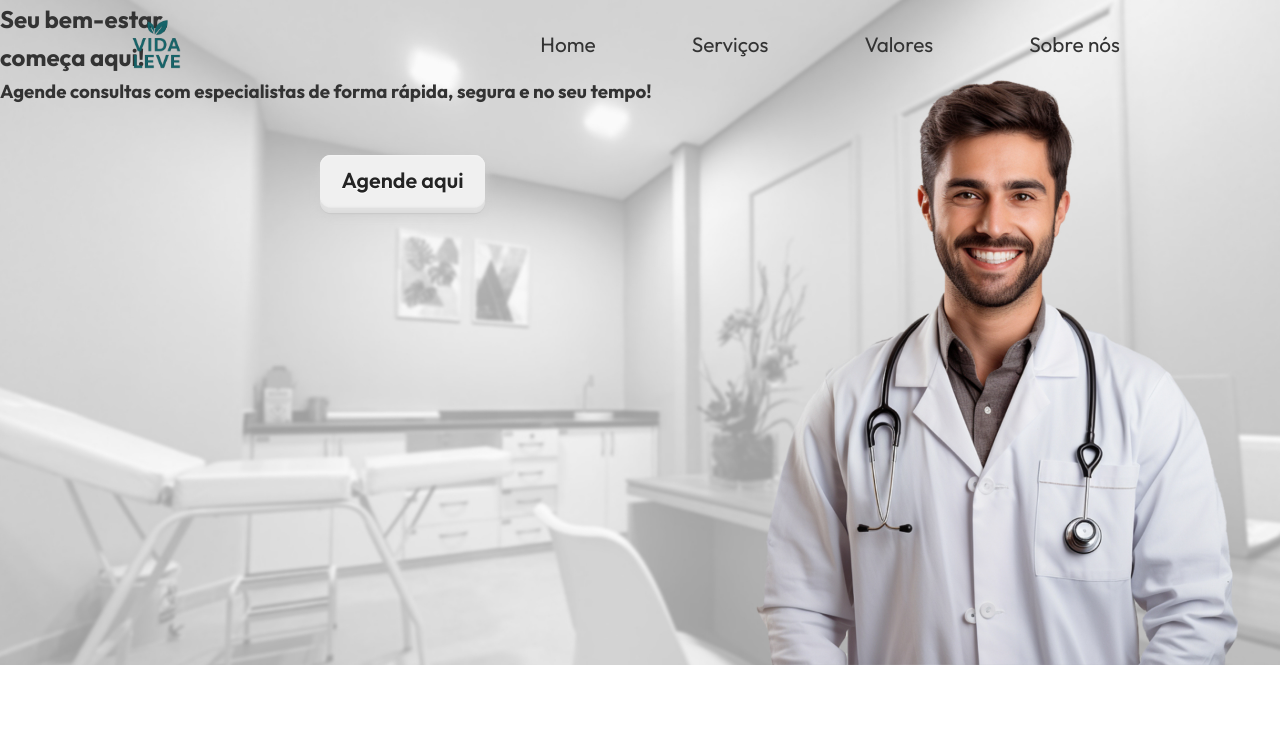
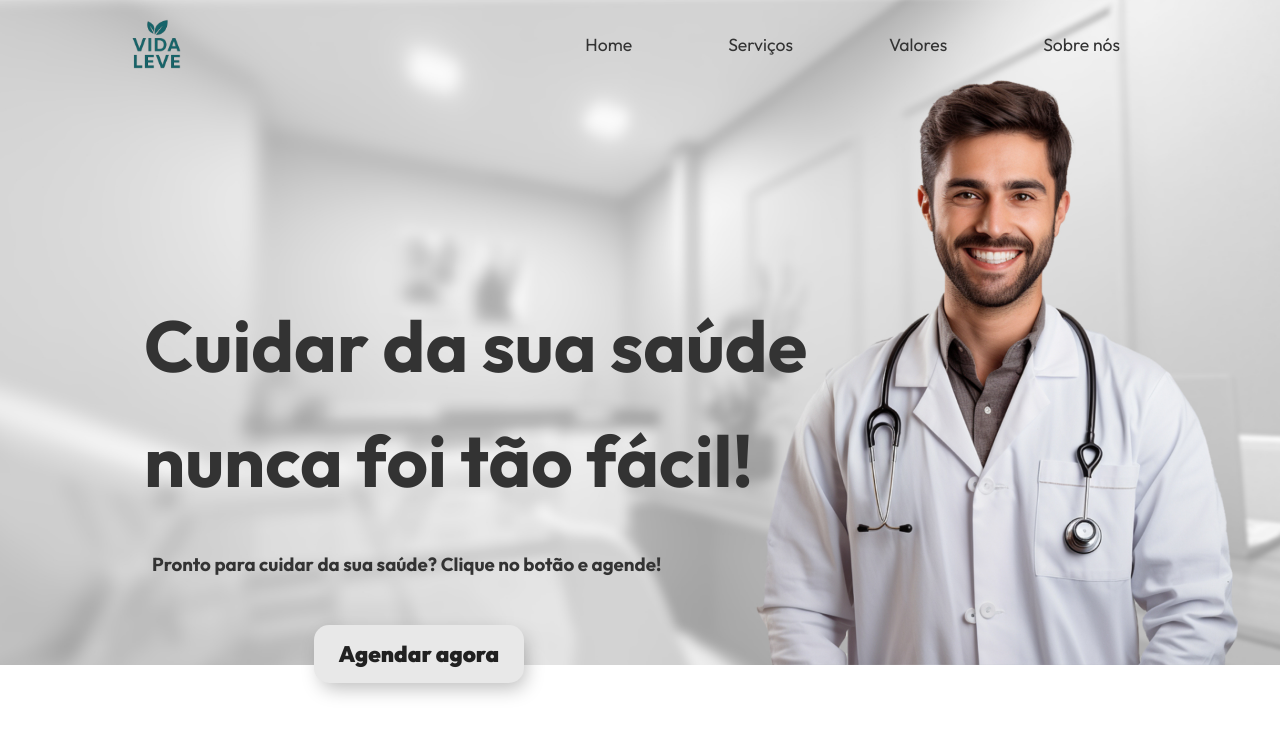
Before and after one commit to IKhacker69/PROJETO-PESSOAL, a Flask app: page /home in a window 1280 px wide. Shown: the top 735 px of the page. Run offline with Flask 3, Linux system fonts and the light colour scheme.

Commit message:
98% page home

```diff
--- a/static/style.css
+++ b/static/style.css
@@ -12,31 +12,48 @@ body {
 
 /*BOTÃO AGENDA CONSULTA*/
 button {
-  font: inherit;
-  background-color: #f0f0f0;
-  border: 0;
-  color: #242424;
-  border-radius: 0.5em;
-  font-size: 1.35rem;
-  padding: 0.375em 1em;
-  font-weight: 600;
-  text-shadow: 0 0.0625em 0 #fff;
-  box-shadow: inset 0 0.0625em 0 0 #f4f4f4, 0 0.0625em 0 0 #efefef,
-              0 0.125em 0 0 #ececec, 0 0.25em 0 0 #e0e0e0, 0 0.3125em 0 0 #dedede,
-              0 0.375em 0 0 #dcdcdc, 0 0.425em 0 0 #cacaca, 0 0.425em 0.5em 0 #cecece;
-  transition: 0.15s ease;
-  cursor: pointer;
-  display: flex;
-  margin-left: 20rem;
-  margin-top: 3rem;
+  padding: 15px 25px;
+  border: unset;
+  border-radius: 15px;
+  color: #212121;
+  z-index: 1;
+  background: #e8e8e8;
+  position: relative;
+  font-weight: 1000;
+  font-size: 1.4em;
+  -webkit-box-shadow: 4px 8px 19px -3px rgba(0,0,0,0.27);
+  box-shadow: 4px 8px 19px -3px rgba(0,0,0,0.27);
+  transition: all 250ms;
+  overflow: hidden;
+  font-family: Outfit, sans-serif;
+  margin-top: 2em;
+  margin-left: 14em;
 }
 
-button:active {
-  translate: 0 0.225em;
-  box-shadow: inset 0 0.03em 0 0 #f4f4f4, 0 0.03em 0 0 #efefef,
-              0 0.0625em 0 0 #ececec, 0 0.125em 0 0 #e0e0e0, 0 0.125em 0 0 #dedede,
-              0 0.2em 0 0 #dcdcdc, 0 0.225em 0 0 #cacaca, 0 0.225em 0.375em 0 #cecece;
+button::before {
+ content: "";
+ position: absolute;
+ top: 0;
+ left: 0;
+ height: 100%;
+ width: 0;
+ border-radius: 15px;
+ background-color: #212121;
+ z-index: -1;
+ -webkit-box-shadow: 4px 8px 19px -3px rgba(0,0,0,0.27);
+ box-shadow: 4px 8px 19px -3px rgba(0,0,0,0.27);
+ transition: all 250ms
 }
+
+button:hover {
+ color: #e8e8e8;
+}
+
+button:hover::before {
+ width: 100%;
+}
+
+
 
 /*INÍCIO NAV BAR*/
 .nav-container {
@@ -48,7 +65,17 @@ button:active {
   margin-bottom: 0;
   background: transparent;
   position: absolute;
-  font-size: 1.3em;
+  font-size: 1.1em;
+}
+
+.nav-links {
+  list-style: none;
+  display: flex;
+  gap: 6rem;
+  padding: 0;
+  margin: 0;
+  margin-right: 10rem;
+
 }
 
 /*LOGO NAV BAR*/
@@ -62,35 +89,9 @@ button:active {
   height: 90px;
   margin-left: 7rem;
 }
-
-.nav-links {
-  list-style: none;
-  display: flex;
-  gap: 6rem;
-  padding: 0;
-  margin: 0;
-  margin-right: 10rem;
-
-}
 /*FIM NAV BAR*/
 
-.consulta-estar{
-  display: flex;
-  margin-right: 50rem;
-  justify-content: center;
-}
-
-.bem-estar{
-  margin-left: 14rem;
-  margin-top: 20rem;
-  font-size: 2rem;
-  user-select: none;
-}
-
-.servicos{
-  display: flex;
-  margin-top: -45rem;
-}
+/*BACKGROUND DO HOME*/
 
 #background-home{
   width: 100%;
@@ -101,3 +102,21 @@ button:active {
 #background-home img{
   width: 100%;
 }
+
+.fala-apre{
+  display: flex;
+  flex-direction: column;
+  align-items: flex-start;
+}
+
+#first-stanza{
+  font-size: 3em;
+  margin-top: 6em;
+  margin-left: 3em;
+}
+
+#second-stanza{
+  font-size: 1rem;
+  margin-top: 2em;
+  margin-left: 9.5em;
+}
--- a/templates/home.html
+++ b/templates/home.html
@@ -30,12 +30,25 @@
 
   <main>
 
-    <section class="fala-apre">
-        <h2><b>Seu bem-estar,<br />começa aqui!</b></h2>
-        <h3>Agende consultas com especialistas de forma rápida, segura e no seu tempo!</h3>
-        <button class="btn btn-light mt-3">Agende aqui</button>
-      </div>
-    </section>
+    <div class="fala-apre">
+
+        <div id="first-stanza">
+            <h2>
+              Cuidar da sua saúde <br> nunca foi tão fácil!
+            </h2>
+        </div>
+
+        <div id="second-stanza">
+          <h3>
+            Pronto para cuidar da sua saúde? Clique no botão e agende!
+          </h3>
+        </div>
+
+        <div id="button-consult">
+          <button class="btn btn-light mt-3">Agendar agora</button>
+        </div>
+
+    </div>
 
   </main>
 
```
Also changed, not shown: static/assets/back-home.jpg.
